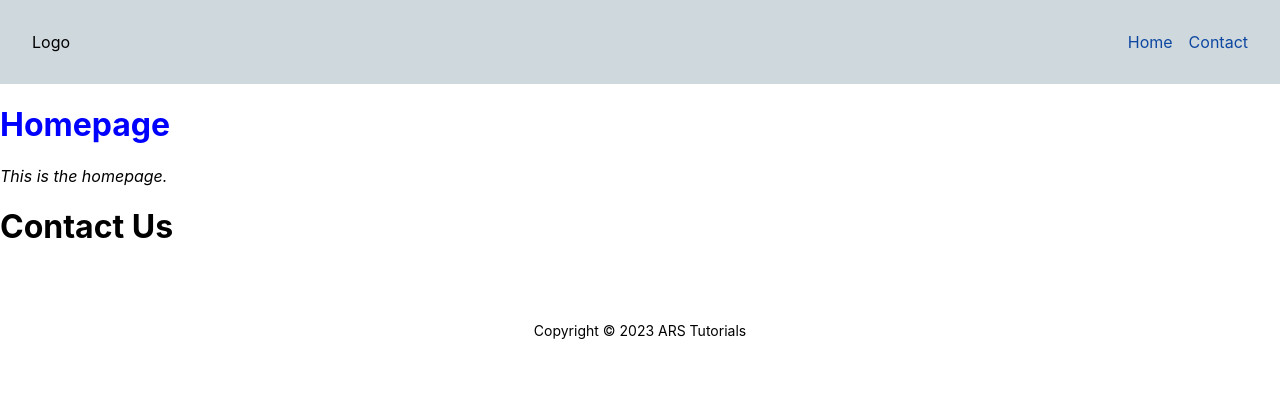
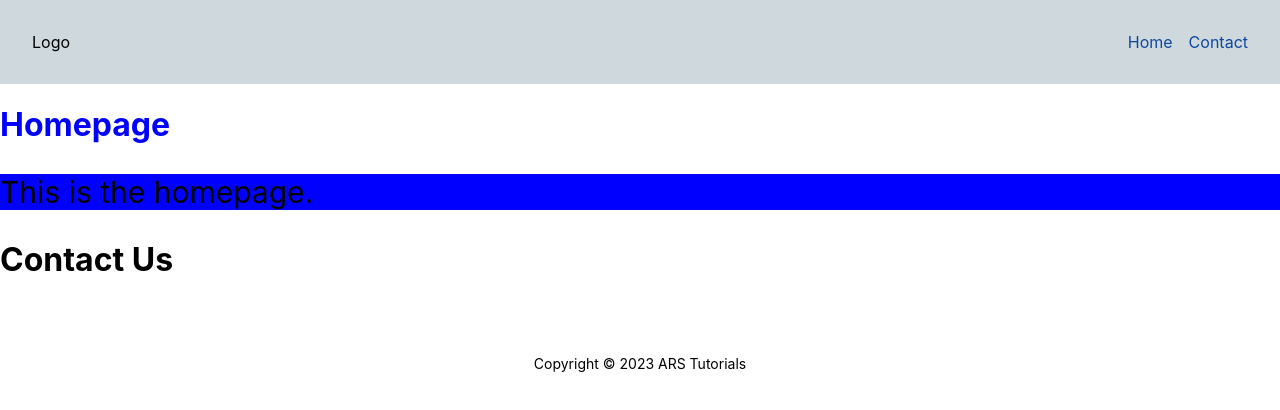
Before and after one commit to 7710407/react2023part1, a React (Create React App) app: page / in a window 1280 px wide. Shown: the top 410 px of the page. Built offline with nearby package versions, Linux system fonts and the light colour scheme.

Commit message:
Added style with const myStyle

```diff
--- a/src/App.js
+++ b/src/App.js
@@ -4,12 +4,16 @@ import Header from './components/Header'
 import Contact from './pages/Contact'
 
 function App() {
-  const bodyContent = <p><i>This is the homepage.</i></p>
+  const myStyle = {
+    backgroundColor: "blue",
+    fontSize: "30px"
+  }
+
   return (
   <>
     <Header />
     <h1 className='blue'>Homepage</h1>
-      {bodyContent}
+    <p style={myStyle}>This is the homepage.</p>
     <Contact />
     <Footer />
   </>
```
Lines whose indentation alone changed are shown as unchanged.
